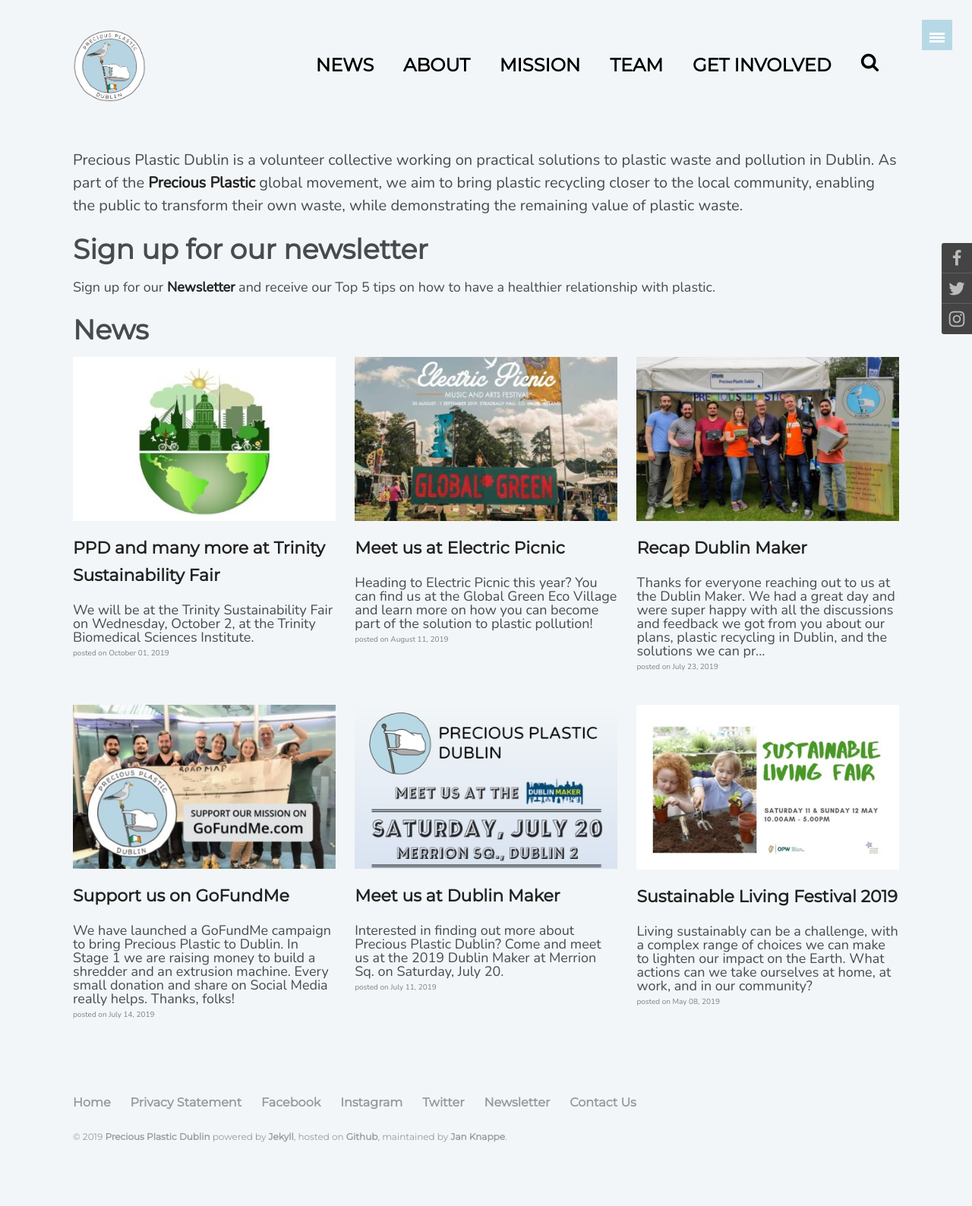
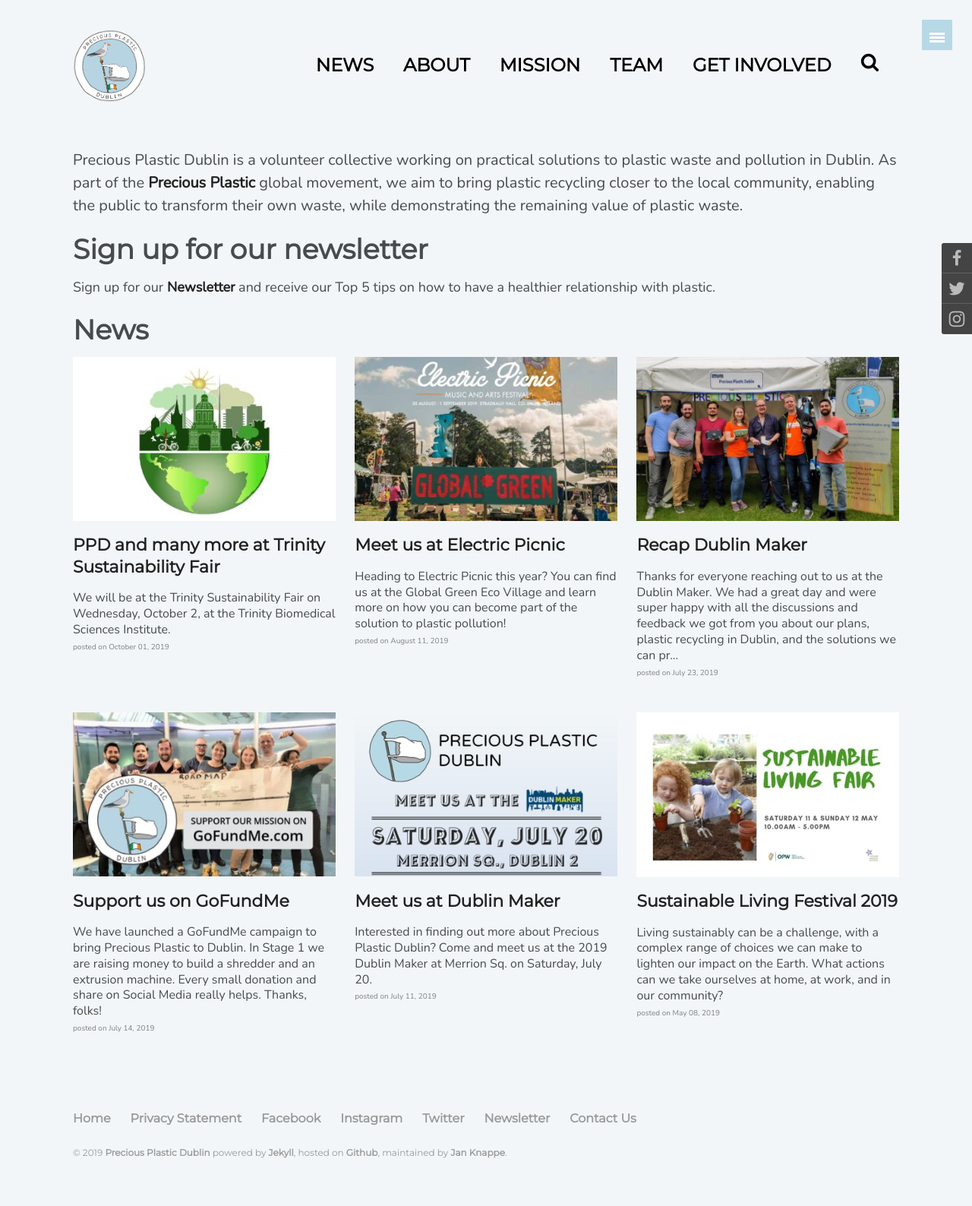
Before and after one commit to preciousplasticdublin/preciousplasticdublin.github.io, a Jekyll site: the page built from index.md, in a window 1280 px wide. Shown: the whole page at 76% size. Built offline with Jekyll 4.4.1, drawn with Linux system fonts in a browser that asks for light colours; comment, search, counter and statistics services are not loaded.

Commit message:
improves tile excerpt visual appearance

```diff
--- a/_sass/_tiles.scss
+++ b/_sass/_tiles.scss
@@ -14,10 +14,14 @@
   }
   .post-title {
     @include font-size(22,no);
+	line-height: 1.3;
+	color: #484b4d;
 	text-align: left;
   }
   .post-excerpt {
     @include font-size(18);
+	font-size: 1rem;
+	line-height: 1.3;
 	text-align: left;
   }
   .post-teaser {
```
